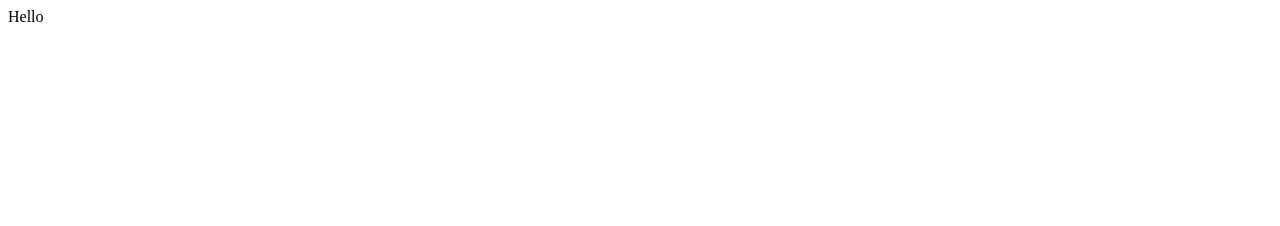
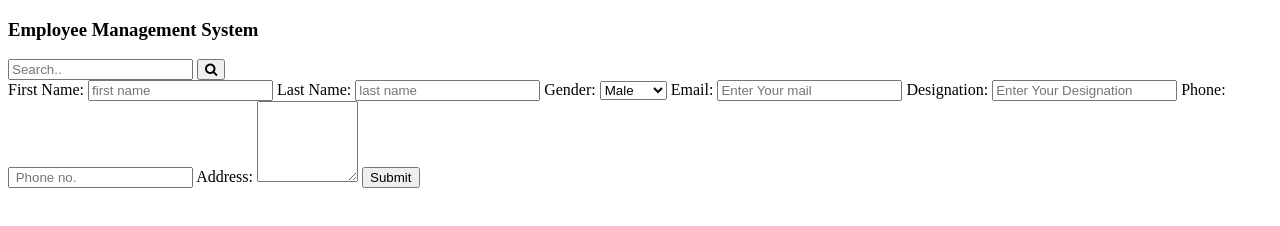
Before and after one commit to Pawansinghla/Employee_management_system, a plain HTML site: page index.html in a window 1280 px wide. Drawn offline with Linux system fonts and the light colour scheme.

Commit message:
html_code

```diff
--- a/index.html
+++ b/index.html
@@ -1,6 +1,68 @@
-<html>
+<!DOCTYPE html>
+<html lang="en">
+
+<head>
+    <meta charset="UTF-8">
+    <meta name="viewport" content="width=device-width, initial-scale=1.0">
+    <title>Document</title>
+
+    <link rel="stylesheet" href="https://cdnjs.cloudflare.com/ajax/libs/font-awesome/4.7.0/css/font-awesome.min.css">
+</head>
 
 <body>
-Hello
+
+    <!-- navbar start -->
+    <nav class="navbar">
+        <div class="navtext">
+            <h3> Employee Management System</h3>
+        </div>
+
+        <div class="search-container">
+            <form action="">
+                <input type="text" placeholder="Search.." name="search">
+                <button type="submit"><i class="fa fa-search"></i></button>
+            </form>
+        </div>
+    </nav>
+
+    <!-- Form Start -->
+    <div class="main">
+        <div class="register">
+            <form action="" method="post">
+                <label for="fname">First Name:</label>
+                <input type="text" id="fname" name="firstname" placeholder="first name" required>
+
+                <label for="lname">Last Name:</label>
+                <input type="text" id="lname" name="lastname" placeholder="last name">
+
+                <label for="gender">Gender:</label>
+                <select id="gender" name="gender" required>
+                    <option value="male">Male</option>
+                    <option value="female">Female</option>
+                    <option value="other">other</option>
+                </select>
+
+                <label for="email">Email:</label>
+                <input type="email" id="email" name="email" placeholder="Enter Your mail" required>
+
+                <label for="designation">Designation:</label>
+                <input type="designation" id="designation" name="designation" placeholder="Enter Your Designation"
+                    required>
+
+                <label for="number">Phone:</label>
+                <input type="number" id="number" name="number" placeholder=" Phone no." required>
+
+                <label for="address">Address:</label>
+                <textarea name="address" id="address" cols="10" rows="5" required></textarea>
+
+
+                <input type="submit" value="Submit">
+
+            </form>
+        </div>
+    </div>
+
+
 </body>
+
 </html>
```
